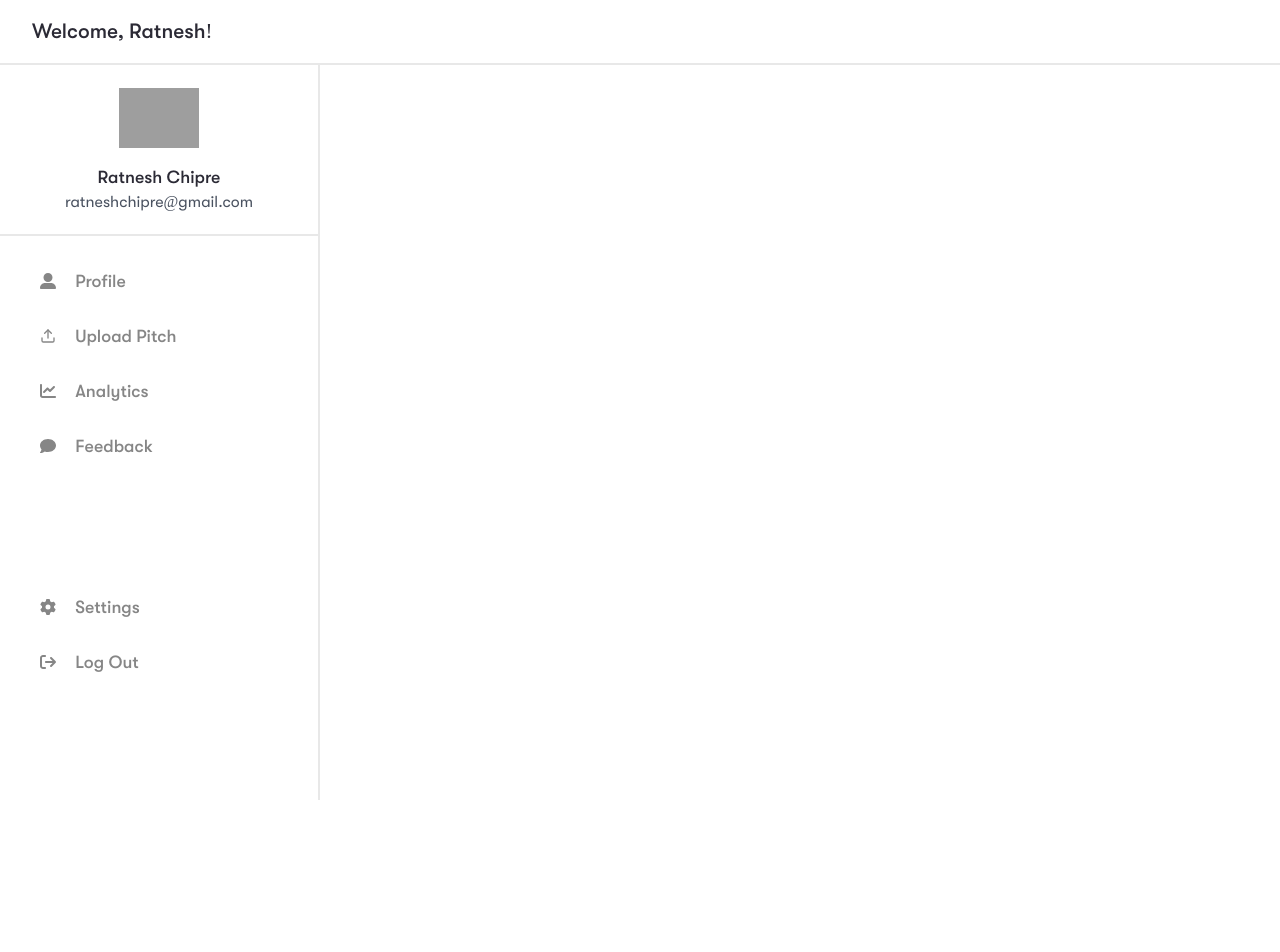
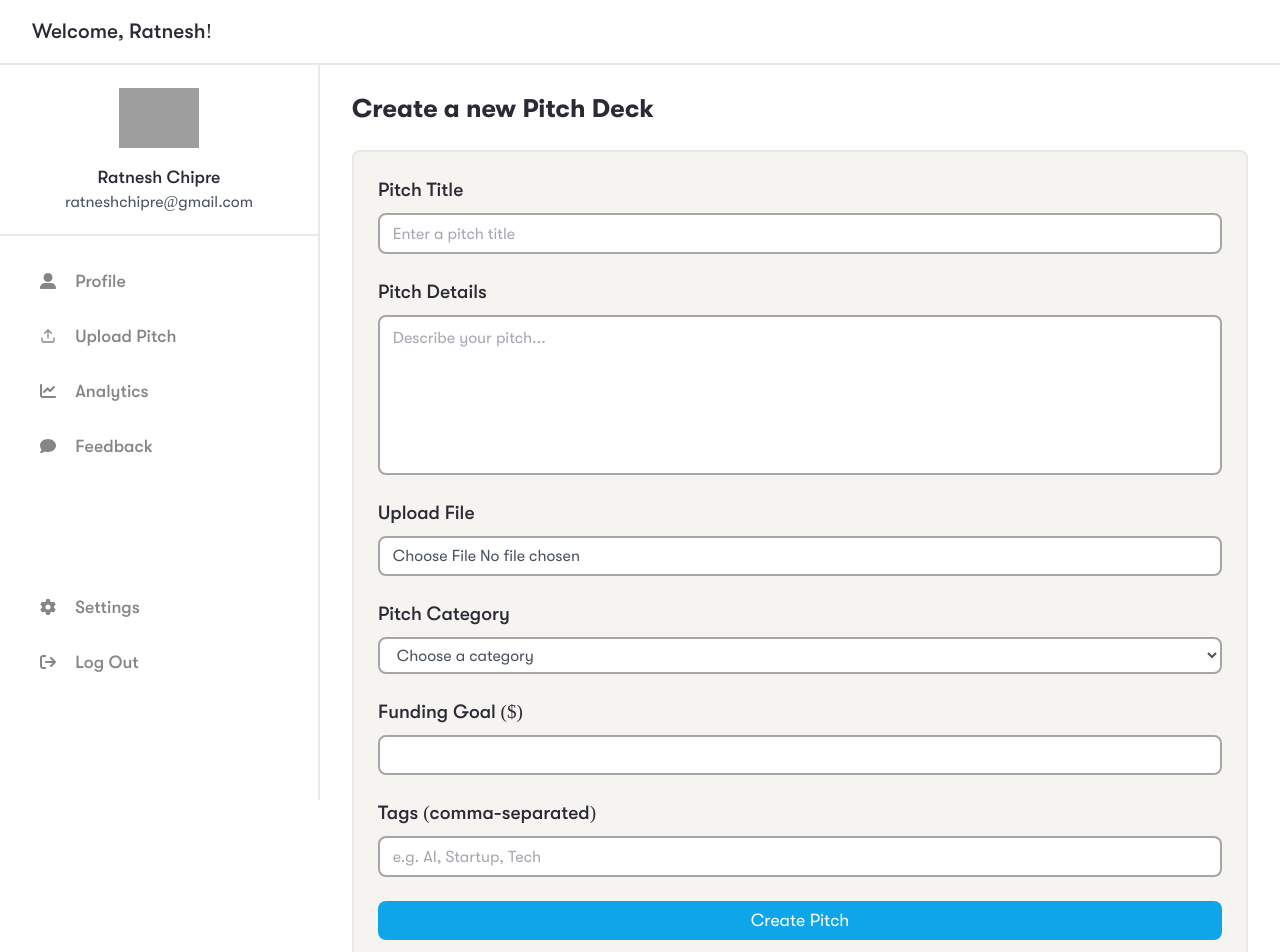
Before and after one commit to ratneshchipre/Startup-Pitch-Portal, a React (Vite) app: page /account/founder/create-pitch in a window 1280 px wide. Shown: the top 952 px of the page. Before the commit the page ends 800 px from the top, so only its background shows below. Built offline with nearby package versions, Linux system fonts and the light colour scheme; grey boxes are pictures that could not be loaded.

Commit message:
feat: Added create/upload new pitch UI

```diff
--- a/src/App.jsx
+++ b/src/App.jsx
@@ -11,6 +11,7 @@ import ResetPassword from './pages/ResetPassword'
 import { StartupProvider } from './contexts/StartupContext'
 import Dashboard from './pages/Dashboard'
 import Profile from './pages/Profile'
+import UploadPitch from './pages/UploadPitch'
 
 const App = () => {
   const location = useLocation();
@@ -38,6 +39,7 @@ const App = () => {
             <Route path='/terms-and-conditions' element={<TermsConditions />} />
             <Route path='/privacy-and-policy' element={<PrivacyPolicy />} />
             <Route path='/account/founder/profile' element={<Profile />} />
+            <Route path='/account/founder/create-pitch' element={<UploadPitch />} />
           </Routes>
         </main>
         {!hideFooter &&
--- a/src/pages/Dashboard.jsx
+++ b/src/pages/Dashboard.jsx
@@ -31,7 +31,7 @@ const Dashboard = () => {
                         <p className='font-Regular text-txt-gray-black text-center wrap-break-word line-clamp-1 overflow-hidden [-webkit-box-orient:vertical] [display:-webkit-box]'>ratneshchipre@gmail.com</p>
                     </div>
                 </div>
-                <div className='flex flex-col gap-[7rem] items-center px-[1rem] py-[1.3rem]'>
+                <div className='flex flex-col items-center px-[1rem] py-[1.3rem]'>
                     <div className='w-full'>
                         <ul className='font-Medium flex flex-col text-features gap-[0.4rem]'>
                             <li>
@@ -43,7 +43,7 @@ const Dashboard = () => {
                                 </Link>
                             </li>
                             <li>
-                                <Link to='/user/founder/create-pitch'>
+                                <Link to='/account/founder/create-pitch'>
                                     <button className='flex items-center w-full gap-[1.2rem] px-[1.5rem] py-[0.7rem] rounded-lg hover:bg-blue-50 hover:text-btn-blue cursor-pointer transition-all focus:bg-blue-50 focus:text-btn-blue'>
                                         <LuUpload />
                                         <span className='text-[1.1rem]'>Upload Pitch</span>
@@ -64,7 +64,7 @@ const Dashboard = () => {
                             </li>
                         </ul>
                     </div>
-                    <div className='w-full font-Medium flex flex-col text-features gap-[0.4rem]'>
+                    <div className='w-full font-Medium flex flex-col mt-[7rem] text-features gap-[0.4rem]'>
                         <Link to='/user/founder/settings'>
                             <button className='flex items-center w-full gap-[1.2rem] px-[1.5rem] py-[0.7rem] rounded-lg hover:bg-blue-50 hover:text-btn-blue cursor-pointer transition-all focus:bg-blue-50 focus:text-btn-blue'>
                                 <FontAwesomeIcon icon={faGear} className='' />
--- /dev/null
+++ b/src/pages/UploadPitch.jsx
@@ -0,0 +1,52 @@
+import React from 'react'
+
+const UploadPitch = () => {
+    const handlePitchSubmit = (e) => {
+        e.preventDefault();
+    }
+
+    return (
+        <div className='w-full flex flex-col px-[2rem] py-[1rem] h-[20rem]'>
+            <div className='mt-[4.6rem] pb-[2rem] mini-desktop:ml-[20rem]'>
+                <h1 className='font-Bold text-txt-black text-[1.6rem]'>Create a new Pitch Deck</h1>
+                <form onSubmit={handlePitchSubmit} className='mt-[1.4rem] flex flex-col bg-cream-white border-dash-border border-[2px] px-[1.5rem] py-[1.5rem] rounded-lg gap-[1.5rem]'>
+                    <div className='flex flex-col gap-[0.5rem]'>
+                        <label className='font-Medium text-txt-black text-[1.2rem]'>Pitch Title</label>
+                        <input type="text" placeholder='Enter a pitch title' className='w-full bg-nav-white text-txt-gray-black font-Regular rounded-lg px-[0.8rem] py-[0.4rem] border-border border-[2px]' />
+                    </div>
+                    <div className='flex flex-col gap-[0.5rem]'>
+                        <label className='font-Medium text-txt-black text-[1.2rem]'>Pitch Details</label>
+                        <textarea type="" placeholder='Describe your pitch...' className='w-full bg-nav-white text-txt-gray-black font-Regular rounded-lg px-[0.8rem] py-[0.6rem] h-[10rem] border-border border-[2px] resize-none' />
+                    </div>
+                    <div className='flex flex-col gap-[0.5rem]'>
+                        <label className='font-Medium text-txt-black text-[1.2rem]'>Upload File</label>
+                        <input type="file" className='w-full bg-nav-white text-txt-gray-black font-Regular rounded-lg px-[0.8rem] py-[0.4rem] border-border border-[2px] cursor-pointer' />
+                    </div>
+                    <div className='flex flex-col gap-[0.5rem]'>
+                        <label className='font-Medium text-txt-black text-[1.2rem]'>Pitch Category</label>
+                        <select className='w-full bg-nav-white text-txt-gray-black font-Regular rounded-lg px-[0.8rem] py-[0.4rem] border-border border-[2px]'>
+                            <option value="Choose a category">Choose a category</option>
+                            <option value="tech">Tech</option>
+                            <option value="medical">Medical</option>
+                            <option value="Choose a category">Choose a category</option>
+                            <option value="Choose a category">Choose a category</option>
+                        </select>
+                    </div>
+                    <div className='flex flex-col gap-[0.5rem]'>
+                        <label className='font-Medium text-txt-black text-[1.2rem]'>Funding Goal ($)</label>
+                        <input type="number" min="0" className='w-full bg-nav-white text-txt-gray-black font-Regular rounded-lg px-[0.8rem] py-[0.4rem] border-border border-[2px]' />
+                    </div>
+                    <div className='flex flex-col gap-[0.5rem]'>
+                        <label className='font-Medium text-txt-black text-[1.2rem]'>Tags (comma-separated)</label>
+                        <input type="text" placeholder='e.g. AI, Startup, Tech' className='w-full bg-nav-white text-txt-gray-black font-Regular rounded-lg px-[0.8rem] py-[0.4rem] border-border border-[2px]' />
+                    </div>
+                    <button className='font-Regular text-nav-white bg-btn-blue py-[0.4rem] text-[1.1rem] rounded-lg cursor-pointer hover:bg-hover-blue transition-all'>
+                        Create Pitch
+                    </button>
+                </form>
+            </div>
+        </div>
+    )
+}
+
+export default UploadPitch
```
